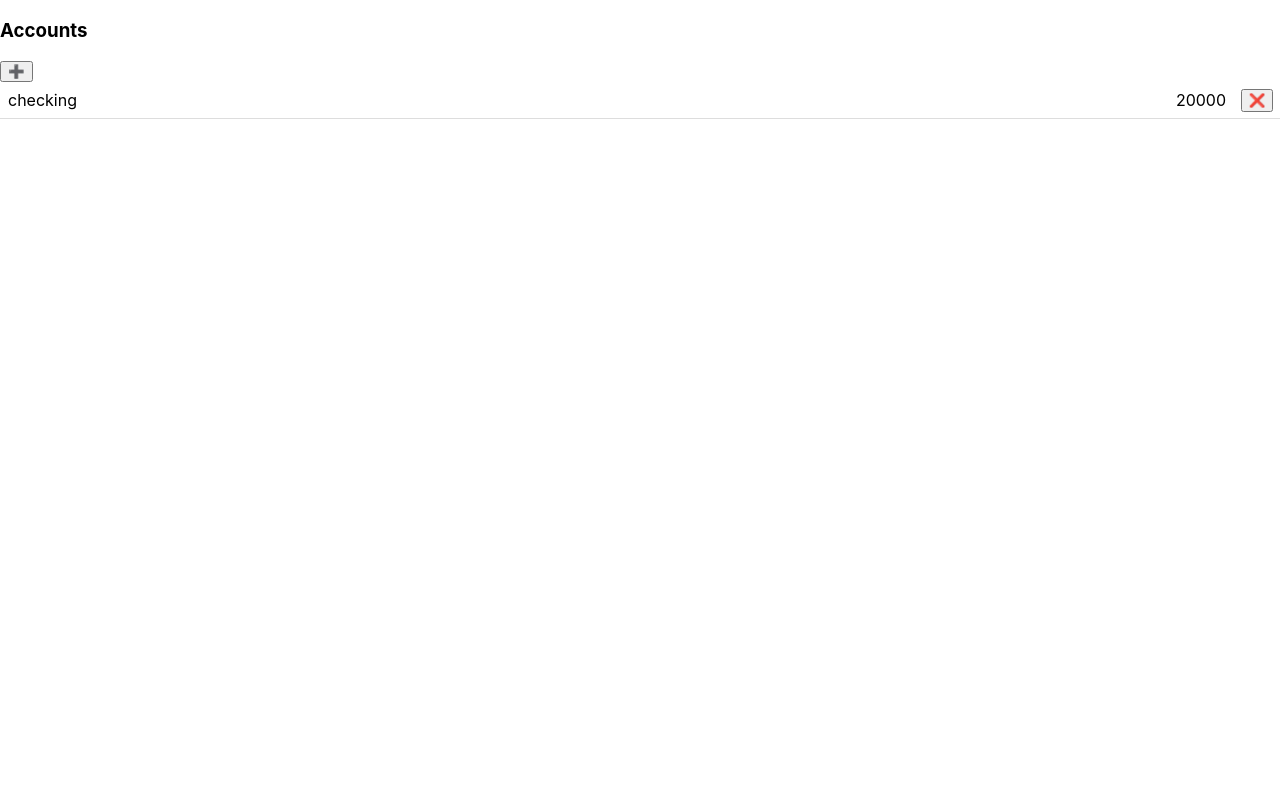
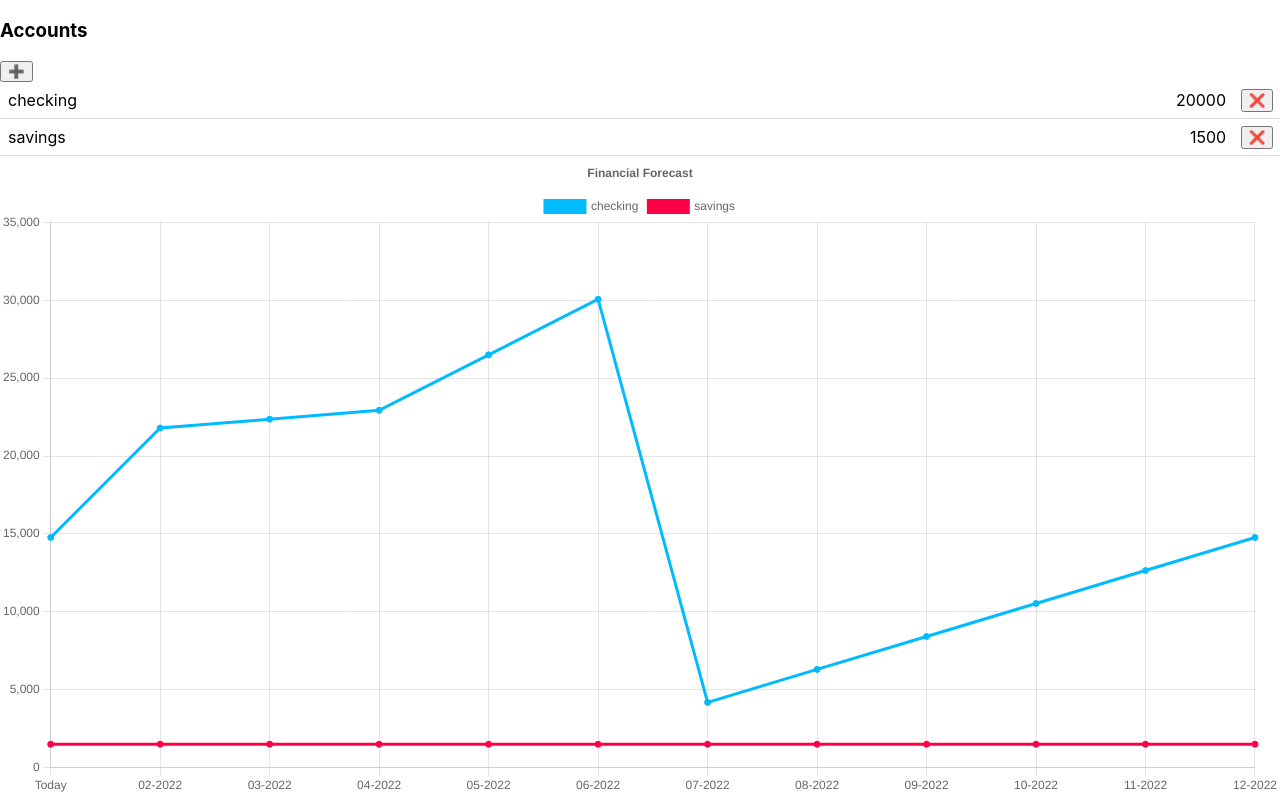
Before and after one commit to amj311/hoard-concept, a React (Create React App) app: page / in a window 1280 px wide. Built offline with nearby package versions, Linux system fonts and the light colour scheme.

Commit message:
added forecast to appjs

```diff
--- a/src/App.js
+++ b/src/App.js
@@ -2,6 +2,7 @@ import logo from './logo.svg';
 import './App.css';
 import { createContext, useState } from 'react';
 import AccountsList from './components/AccountsList';
+import Forecast from './components/Forecast';
 
 const {
   Account,
@@ -19,7 +20,7 @@ const ForecastService = require("./core/forecastService");
 
 let initialAccounts = [
   new Account("checking",20000),
-  // new Account("savings",1500),
+  new Account("savings",1500),
 ]; //<accountId,account>
 
 
@@ -88,6 +89,8 @@ function App() {
 
       <div className="App">
         <AccountsList></AccountsList>
+        {/* TODO transaction scheduler component */}
+        <Forecast></Forecast>
       </div>
 
     </globalContext.Provider>
```
